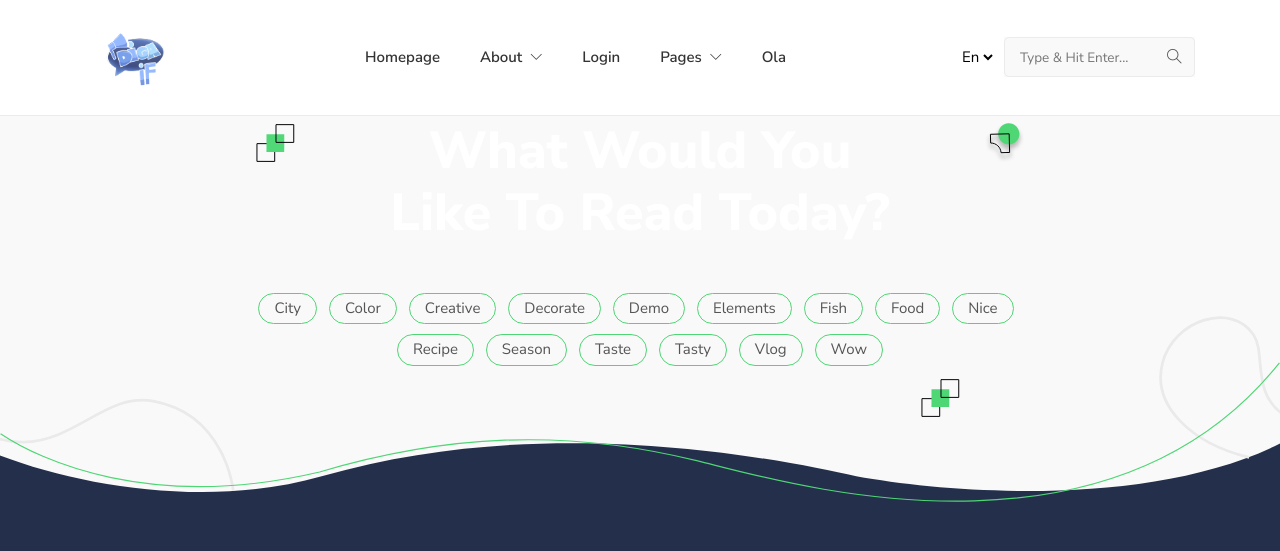
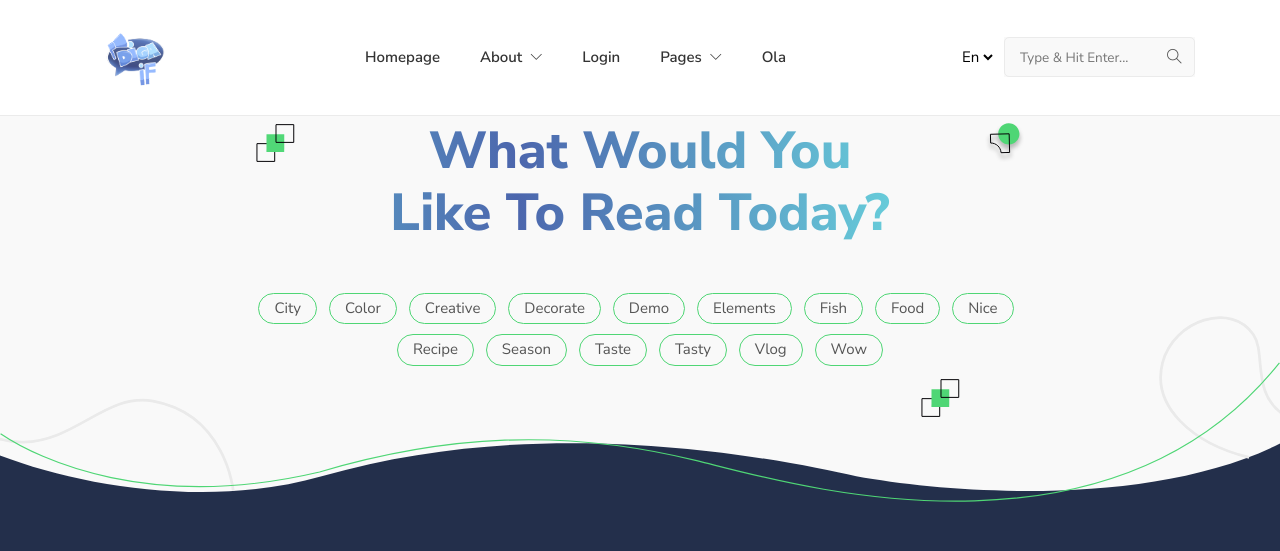
Before and after one commit to KauaWn/DigaIF, a Flask app: page / in a window 1280 px wide. Shown: the top 551 px of the page. Run offline with Flask 3, Linux system fonts and the light colour scheme; some libraries are stand-ins or nearby versions.

Commit message:
gradiente animated update

```diff
--- a/app/static/css/style.css
+++ b/app/static/css/style.css
@@ -16,6 +16,26 @@ VERSION:	Versoin Number
 -------------------------------------------------------------------*/
 /*  typography */
 @import url("https://fonts.googleapis.com/css2?family=Nunito+Sans:wght@400;600;700;800&display=swap");
+
+@keyframes animacao-gradiente { /*Animação para o texto h1 com gradiente animado, os comandos com comentários é porque aqui ia pra um lado e pra o outro,
+  não ficando uma animação do gradiente se deslocando pro lado de forma contínua.*/
+  /*0% {
+    background-position: 0% 50%; / Começa no 0%
+  }
+  50% {
+    background-position: 100% 50%; / Se move até 100%
+  }
+  100% {
+    background-position: 0% 50%; / Volta para a posição inicial
+  } */
+  from {
+    background-position: 0% 50%; /* Posição inicial */
+  }
+  to {
+    background-position: 100% 50%; /* Posição final */
+  }
+}
+
 body {
   line-height: 1.7;
   font-family: "Nunito Sans", sans-serif;
@@ -32,6 +52,20 @@ p {
   font-family: "Nunito Sans", sans-serif;
 }
 
+.gradiente_corh1{
+  background-image: linear-gradient(to right, #4c66ad, #6ad6de, #4c66ad, #6ad6de, #4c66ad); /* ficou uma transição
+  contínua usando essa quantidade de cores. bom sempre usar 5 para ter certeza que a animação fique fluida e com corte invisivel*/
+  background-size: 200% 100%;
+  background-clip:text; /*Para fazer gradiente normal usamos esses códigos,
+  linear-gradient cria a imagem gradiente, size é so pra aumentar por causa da animação,
+  color: transparent é para conseguir ver o gradiente no texto,
+  clip: text é para cortar a imagem de fundo usando o texto como extremidades
+  e inline-block havia sido usado para ajusta o tamanho da imagem ao texto, porque o gradiente não aparecia completo em textos menores*/
+  color:transparent;
+  /*display: inline-block; tirei isso, mas deixei aqui pra me lembrar que usa isso pro gradiente normal sem animação.*/
+  animation: animacao-gradiente 4s linear infinite; /*Importando a animação e colocando a transição e a velocidade, tinha usado ease ao
+  inves do linear quando foi os comandos descartados que a animação do gradiente ia e voltava.*/
+}
 h1, h2, h3, h4, h5, h6, .h1, .h2, .h3, .h4, .h5, .h6 {
   color: #ffffff;
   font-family: "Nunito Sans", sans-serif;
--- a/app/templates/about-me.html
+++ b/app/templates/about-me.html
@@ -5,7 +5,8 @@
   <div class="container">
     <div class="row">
       <div class="col-lg-9 mx-auto">
-        <h1 class="mb-4">About Me</h1>
+        <h1 class="gradiente_corh1 mb-4">About Me</h1> <!-- Depois modificar a cor dos h1 do about me, contact (login)
+        e terms conditions, talvez não terms e conditions mas dar uma olhada. -->
         <ul class="list-inline">
           <li class="list-inline-item"><a class="text-default" href="">Home
               &nbsp; &nbsp; /</a></li>
--- a/app/templates/contact.html
+++ b/app/templates/contact.html
@@ -5,7 +5,7 @@
   <div class="container">
     <div class="row">
       <div class="col-lg-9 mx-auto">
-        <h1 class="mb-4">Login</h1>
+        <h1 class=" gradiente_corh1 mb-4">Login</h1>
         <ul class="list-inline">
           <li class="list-inline-item"><a class="text-default" href="">Sign Up
               &nbsp; &nbsp; /</a></li>
--- a/app/templates/index.html
+++ b/app/templates/index.html
@@ -5,7 +5,10 @@
   <div class="container">
     <div class="row">
       <div class="col-lg-9 mx-auto">
-        <h1 class="mb-5">What Would You <br> Like To Read Today?</h1>
+        <h1 class="gradiente_corh1 mb-5">What Would You <br> Like To Read Today?</h1> <!-- OBS: Não usar ID quando for colocar
+        mais de um elemento definido, e sim CLASSE, já que os elementos podem ter várias classes e podemos retuilizá-las,
+        como nesse caso que temos duas classes (a classe mais pra esquerda sobrepõe as outras, não há necessidade de usar ID
+        e de forma errada!! Nesse caso só não muda independente de onde estiver a classe porque mb-5 não foi definido lá)-->
         <ul class="list-inline widget-list-inline">
           <li class="list-inline-item"><a href="{{ url_for ('tags') }}">City</a></li>
           <li class="list-inline-item"><a href="{{ url_for ('tags') }}">Color</a></li>
--- a/app/templates/terms_conditions.html
+++ b/app/templates/terms_conditions.html
@@ -6,7 +6,7 @@
     <div class="container">
         <div class="row">
         <div class="col-lg-9 mx-auto">
-            <h1 class="mb-4">Our Terms And Conditions</h1>
+            <h1 class="gradiente_corh1 mb-4">Our Terms And Conditions</h1>
             <ul class="list-inline">
             <li class="list-inline-item"><a class="text-default" href="">Home
                 &nbsp; &nbsp; /</a></li>
```
